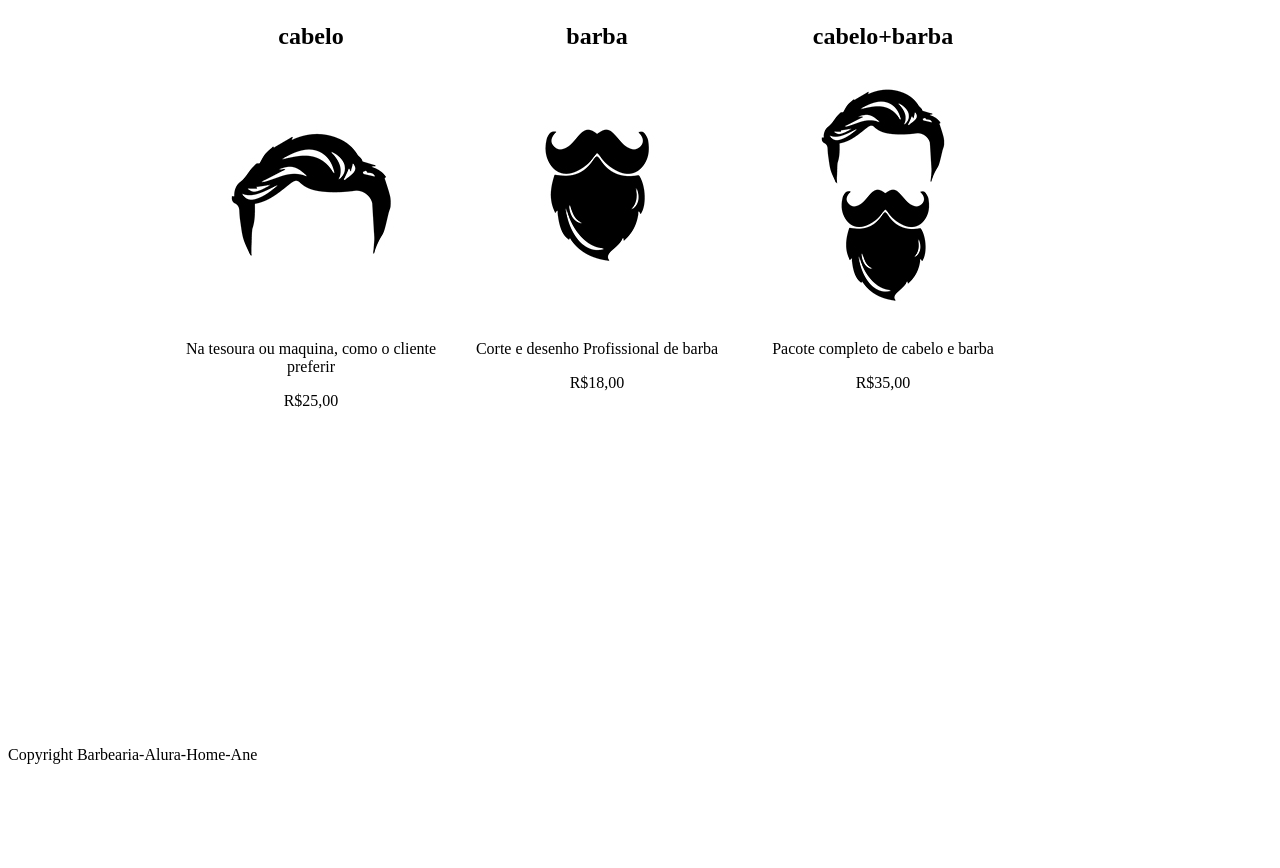
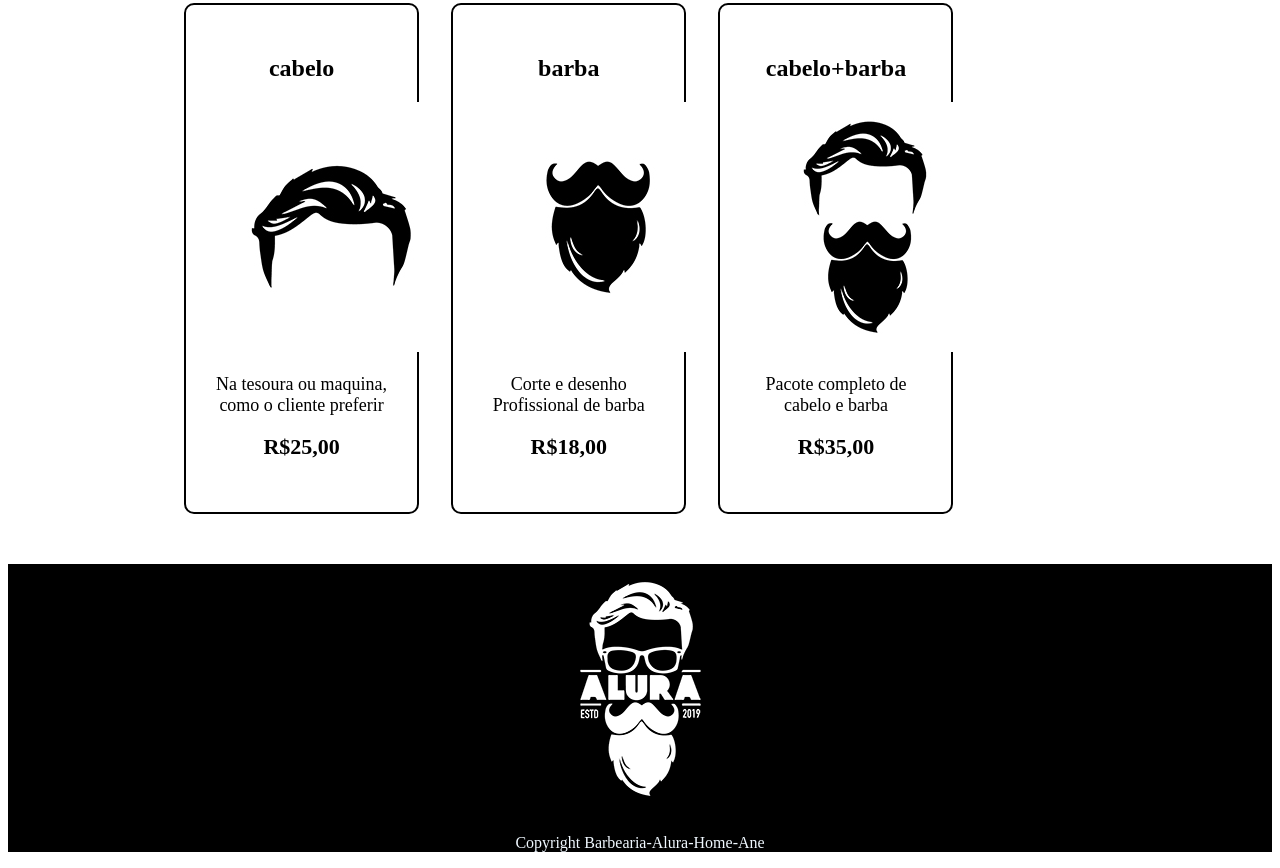
Before and after one commit to 4n3g4sp4r0t0/Barbearia-Alura-Home-Ane., a plain HTML site: page index.html in a window 1280 px wide. Shown: the part 348-1216 px from the top of the page. Before the commit the page ends 1128 px from the top, so only its background shows below. Drawn offline with Linux system fonts and the light colour scheme.

Commit message:
Update style.css
aa

```diff
--- a/style.css
+++ b/style.css
@@ -19,6 +19,9 @@ nav li {display: inline;
     font-size: 22px;
     text-decoration: none;}
 
+    nav a:hover {color: blue;
+    text-decoration: underline;}
+
 
 .produtos{width: 940px;
 margin: 0 auto;
@@ -26,5 +29,33 @@ padding: 50px 0;}
 
 .produtos li {display: inline-block;
 text-align: center;
-width: 30%;
-vertical-align: top;}
+width: 25%;
+vertical-align: top;
+margin: 0 1.5%;
+padding: 30px 20px;
+box-sizing: border-box;
+border: 2px solid black;
+border-radius: 10px;
+}
+
+
+.produtos li:hover { border-color: blue;}
+
+.produtos li:active { border-color:blue ;}
+
+.produtos li:hover h2 {
+    font-size: 40px;}
+
+.descrição{ font-size: 18px;
+       }
+
+.preço{font-size: 22px;
+    font-weight: bold;
+    margin-top: 10px;}
+
+
+    footer{ text-align: center;
+    background-color: black;}
+
+
+.rodapé{ color: aliceblue;}
```
